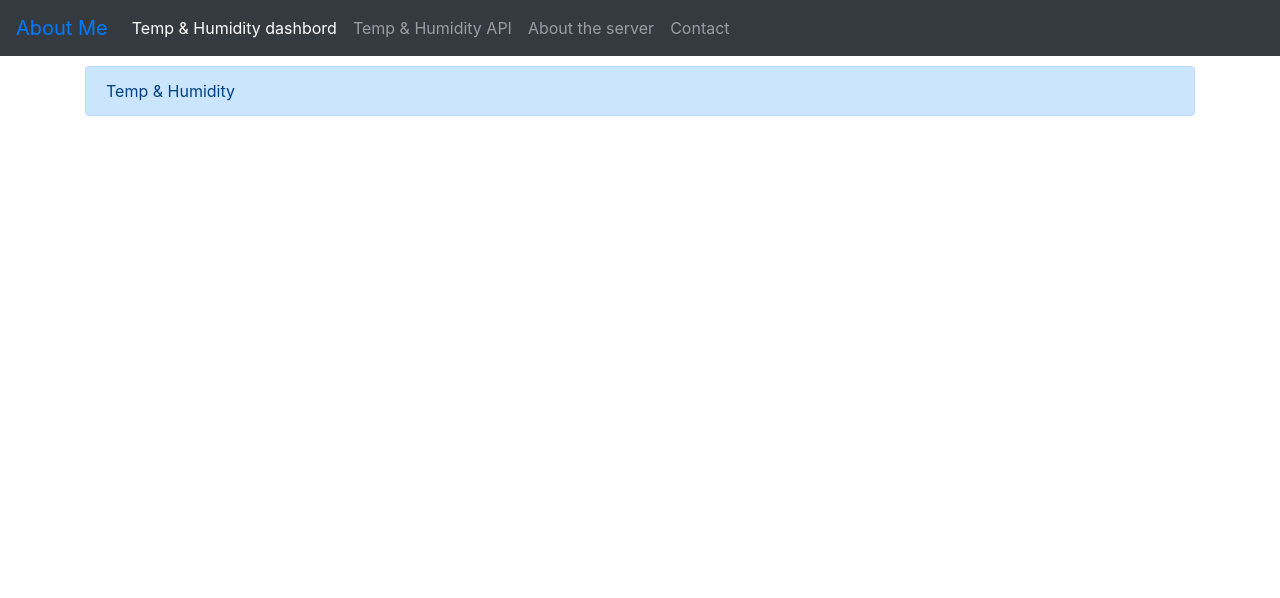
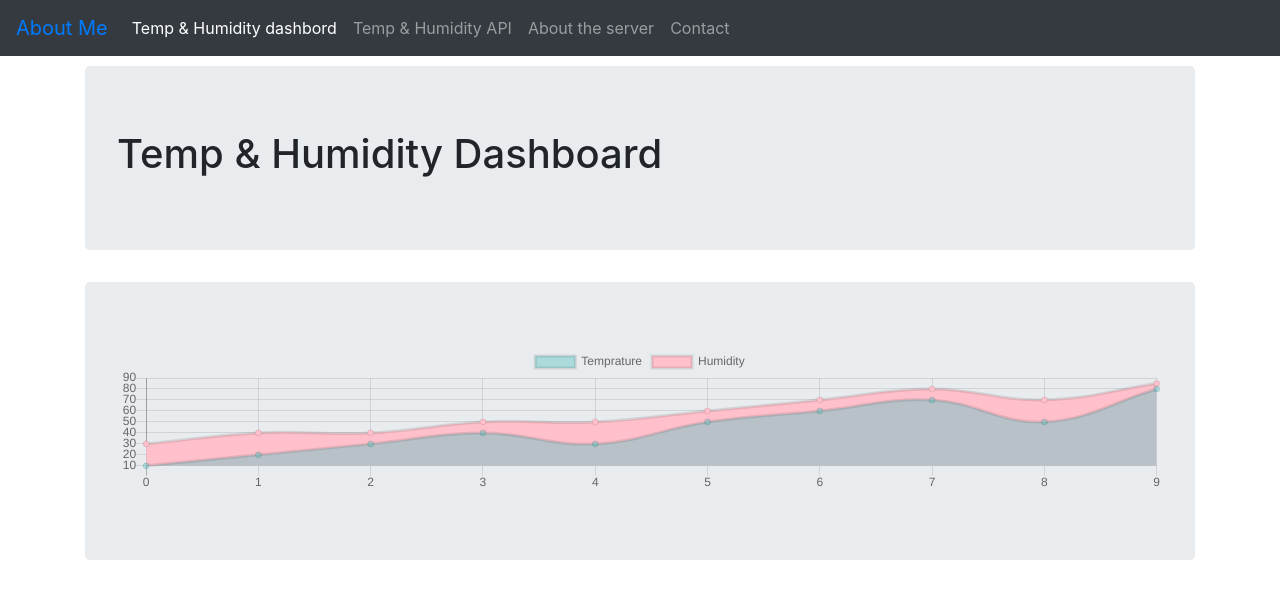
Before and after one commit to RoiEf/temp_srv, a React (Create React App) app: page /TempView in a window 1280 px wide. Shown: the top 598 px of the page. Built offline with nearby package versions, Linux system fonts and the light colour scheme.

Commit message:
Save on exit

```diff
--- a/package.json
+++ b/package.json
@@ -5,8 +5,10 @@
   "dependencies": {
     "axios": "^0.18.0",
     "bootstrap": "^4.1.1",
+    "chart.js": "^2.7.3",
     "react": "^16.6.3",
     "react-bootstrap": "^1.0.0-beta.5",
+    "react-chartjs-2": "^2.7.4",
     "react-dom": "^16.6.3",
     "react-router-dom": "^4.3.1",
     "react-scripts": "^2.1.3"
--- a/src/Routes/TempView.jsx
+++ b/src/Routes/TempView.jsx
@@ -1,10 +1,43 @@
-import React from "react";
-import { Alert } from "react-bootstrap";
+import React, { Component } from "react";
+import { Jumbotron } from "react-bootstrap";
+import {Line} from 'react-chartjs-2';
 
-const TempView = () => {
+class TempView extends Component {
+
+  state = {
+    chartData: {
+      labels: [0,1,2,3,4,5,6,7,8,9],
+      datasets: [
+        {
+          label: 'Temprature',
+          backgroundColor: 'rgba(75,192,192,0.4)',
+          data: [10,20,30,40,30,50,60,70,50,80]
+        },
+        {
+          label: 'Humidity',
+          backgroundColor: 'pink',
+          data: [30,40,40,50,50,60,70,80,70,85]
+        },
+      ]
+    }
+  };
+
+  render () {
   return (
-      <Alert variant={"primary"}>Temp & Humidity</Alert>
+    <React.Fragment>
+      <Jumbotron>
+        <h1>Temp & Humidity Dashboard</h1>
+      </Jumbotron>
+      <Jumbotron>
+        <Line
+          data={this.state.chartData}
+          options={{
+            maintainAspectRatio: false
+          }}
+        />
+      </Jumbotron>
+    </React.Fragment>
   );
-};
+}}
 
 export default TempView;
```
Also changed, not shown: 1 other file (tests, documents, lock files or other folders).
